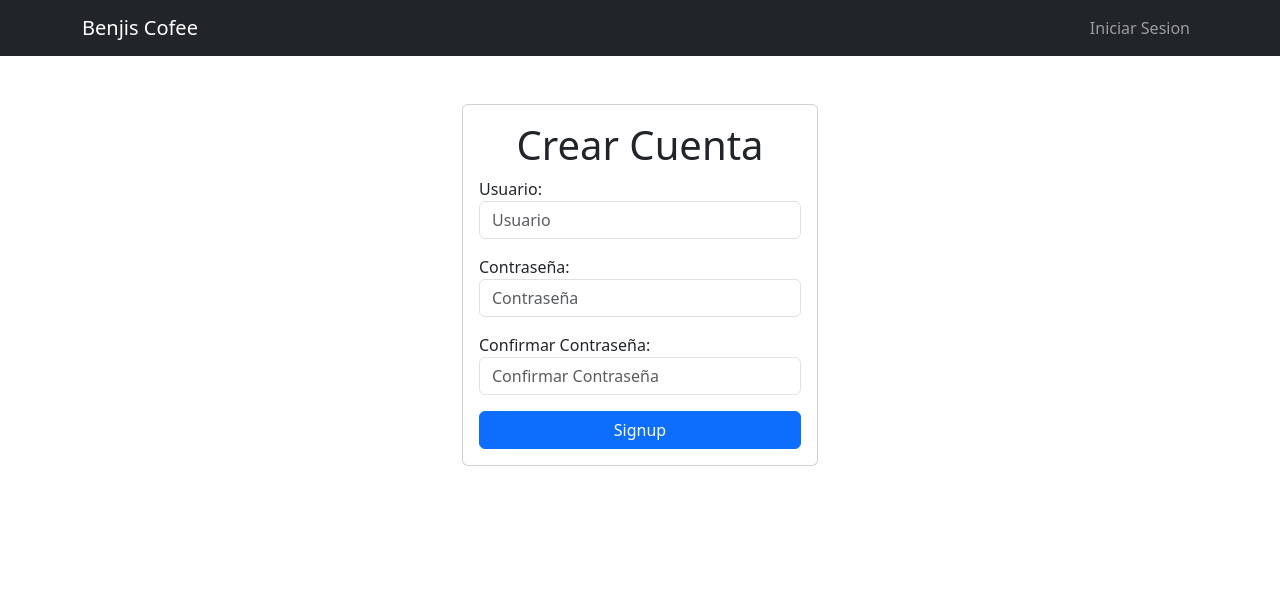
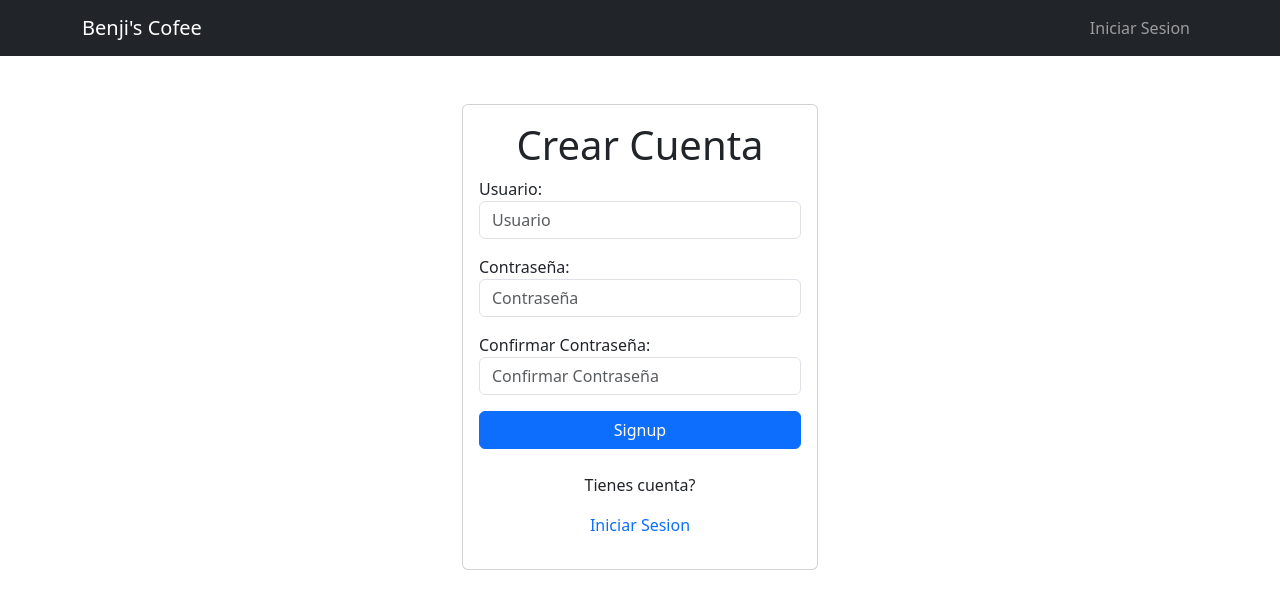
Before and after one commit to AdielSG/BenjisCoffee, a Django app: page /signup/ in a window 1280 px wide. Shown: the top 609 px of the page. Run offline with Django 5.2, Linux system fonts and the light colour scheme; parts of the project's set-up code (start-up, migrations or seed data) failed here and were passed over; some libraries are stand-ins or nearby versions.

Commit message:
finalizacion entera

```diff
--- a/pedidos/templates/base.html
+++ b/pedidos/templates/base.html
@@ -25,7 +25,7 @@
 
   <nav style="height: 100%;" class="navbar navbar-expand-lg bg-dark navbar-dark">
     <div class="container">
-      <a class="navbar-brand" href="/products">Benjis Cofee</a>
+      <a class="navbar-brand" href="/products">Benji's Cofee</a>
       <button class="navbar-toggler" type="button" data-bs-toggle="collapse" data-bs-target="#navbarNav"
         aria-controls="navbarNav" aria-expanded="false" aria-label="Toggle navigation">
         <span class="navbar-toggler-icon"></span>
--- a/pedidos/templates/signup.html
+++ b/pedidos/templates/signup.html
@@ -25,6 +25,13 @@
                 <button class="btn btn-primary">
                     Signup
                 </button>
+                <br>
+                <div class="container">
+                    <p class="text-center">Tienes cuenta?</p>
+                    <a style="text-decoration: none;" href="/signin">
+                        <p class="text-center" >Iniciar Sesion</p>
+                    </a>
+                </div>
             </form>
         </div>
     </div>
```
Also changed, not shown: pedidos/templates/signin.html (+7 -0 lines).
